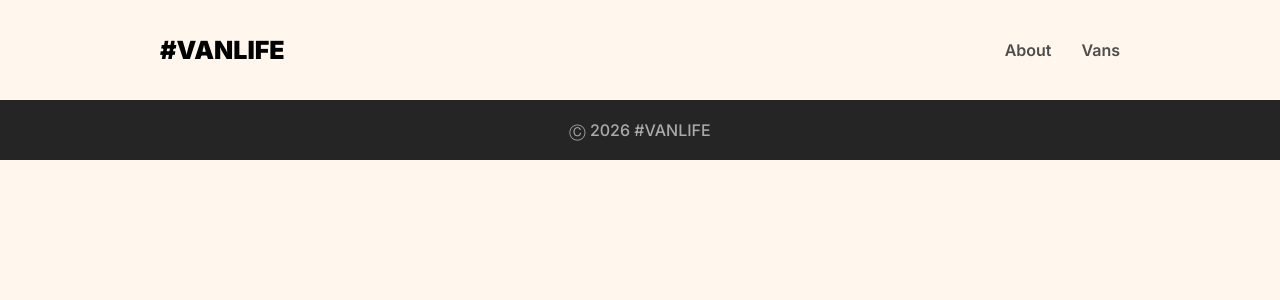
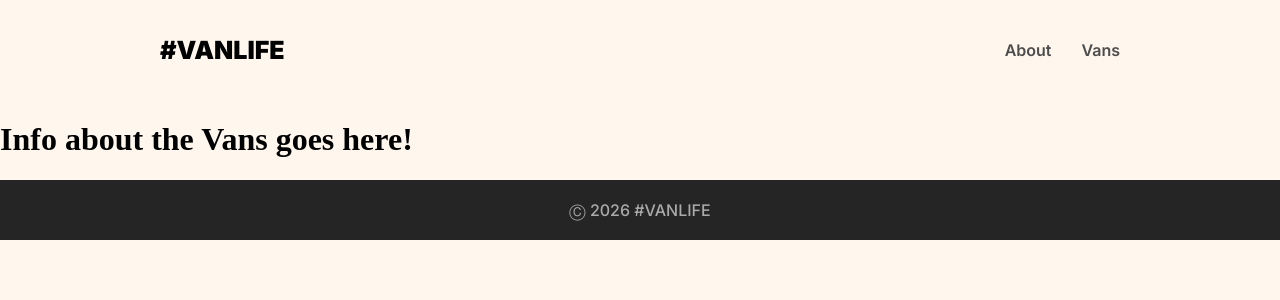
Before and after one commit to matijazuber/vanlife-page, a React (Vite) app: page /vans/1 in a window 1280 px wide. Shown: the top 300 px of the page. Built offline with nearby package versions, Linux system fonts and the light colour scheme; what miragejs would draw is missing.

Commit message:
created the link element in the

```diff
--- a/src/App.jsx
+++ b/src/App.jsx
@@ -3,6 +3,7 @@ import About from "./pages/about";
 import Home from "./pages/home";
 import Footer from "./footer";
 import Vans from "./pages/vans";
+import VanInfo from "./pages/vanInfo";
 
 import "./server/server";
 
@@ -46,6 +47,7 @@ function App() {
         <Route path="/" element={<Home />} />
         <Route path="/about" element={<About />} />
         <Route path="/vans" element={<Vans />} />
+        <Route path="/vans/:id" element={<VanInfo />} />
       </Routes>
       <Footer />
     </BrowserRouter>
--- a/src/index.css
+++ b/src/index.css
@@ -155,8 +155,7 @@ footer p {
   background: #fff7ed;
   border-radius: 8px;
   text-align: center;
-
-  padding: 15px;
+  padding: 30px;
   box-shadow: 0 2px 6px rgba(0, 0, 0, 0.3);
 }
 
--- /dev/null
+++ b/src/pages/vanInfo.jsx
@@ -0,0 +1,5 @@
+const VanInfo = () => {
+  return <h1>Info about the Vans goes here!</h1>;
+};
+
+export default VanInfo;
--- a/src/pages/vans.jsx
+++ b/src/pages/vans.jsx
@@ -1,4 +1,5 @@
 import React from "react";
+import { Link } from "react-router-dom";
 
 const Vans = () => {
   const [vansData, setVansData] = React.useState([]);
@@ -11,6 +12,10 @@ const Vans = () => {
 
   const vanElements = vansData.map((van) => (
     <div key={van.id} className="van-tile">
+      <Link
+        style={{ color: "#161616", textDecoration: "none" }}
+        to={`/vans/${van.id}`}
+      >
         <img src={van.imageUrl}></img>
         <div className="van-info">
           <h3>{van.name}</h3>
@@ -20,6 +25,7 @@ const Vans = () => {
           </p>
           <i className={`van-type ${van.type} selected`}>{van.type}</i>
         </div>
+      </Link>
     </div>
   ));
 
```
Lines whose indentation alone changed are shown as unchanged.
